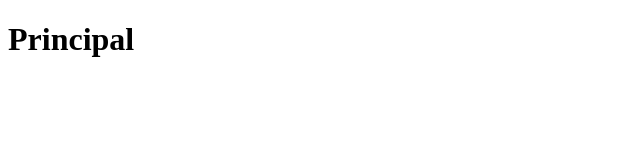
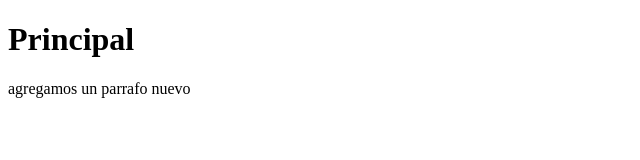
Before and after one commit to nanocloud05/mi-repositorio, a plain HTML site: page index.html in a window 1280 px wide. Shown: the whole page, without its empty margins (0-640 px from the left). Drawn offline with Linux system fonts and the light colour scheme.

Commit message:
cambio en index.html

```diff
--- a/index.html
+++ b/index.html
@@ -6,5 +6,6 @@
 </head>
 <body>
 	<h1>Principal</h1>
+	<p>agregamos un parrafo nuevo</p>
 </body>
 </html>
```
